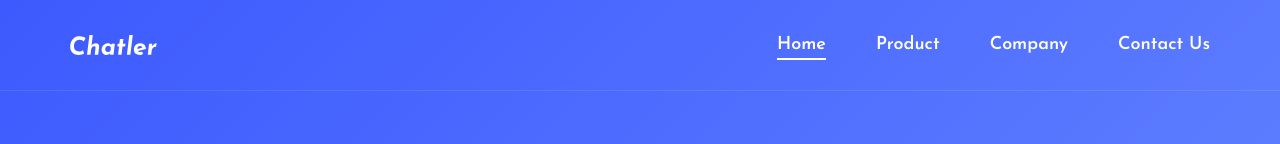
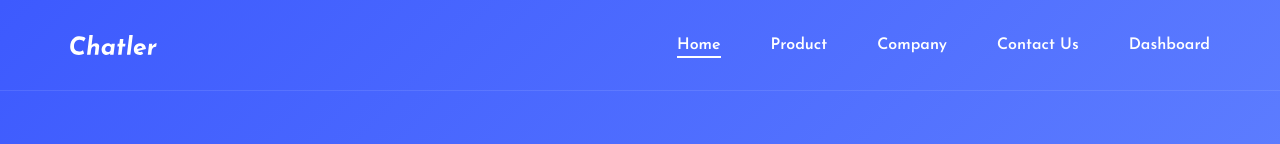
Before and after one commit to sebaudet26/chatler-web, a React (Create React App) app: page / in a window 1280 px wide. Shown: the top 144 px of the page. Built offline with nearby package versions, Linux system fonts and the light colour scheme.

Commit message:
Copy and Login Link

```diff
--- a/src/components/Footer/Footer.css
+++ b/src/components/Footer/Footer.css
@@ -1,7 +1,7 @@
 /* Colors */
 footer {
   padding: 75px 0;
-  font-size: 18px;
+  font-size: 16px;
   color: #2B313A;
   background: linear-gradient(135deg, #2A346E 0%, #465498 100%); }
   footer .footer-list li {
--- a/src/components/Footer/Footer.scss
+++ b/src/components/Footer/Footer.scss
@@ -2,7 +2,7 @@
 
 footer {
   padding: 75px 0;
-  font-size: 18px;
+  font-size: 16px;
   color: $black;
   background: $alt-gradient;
 
--- a/src/components/Footer/index.js
+++ b/src/components/Footer/index.js
@@ -34,6 +34,7 @@ class Footer extends Component {
                   <li><Link to='/case-study'>{t.menu.study}</Link></li>
                   <li><Link to='/company'>{t.menu.company}</Link></li>
                   <li><Link to='/contact'>{t.menu.contact}</Link></li>
+                  <li><a href='http://dashboard.chatler.io'>{t.menu.dashboard}</a></li>
                 </ul>
               </div>
               <div className="col-sm-3 col-xs-4">
--- a/src/components/Navbar/Navbar.css
+++ b/src/components/Navbar/Navbar.css
@@ -1,6 +1,6 @@
 /* Colors */
 nav {
-  font-size: 18px;
+  font-size: 16px;
   font-weight: 600;
   z-index: 99;
   position: absolute;
--- a/src/components/Navbar/Navbar.scss
+++ b/src/components/Navbar/Navbar.scss
@@ -1,7 +1,7 @@
 @import '../../lib/styles/variables.scss';
 
 nav {
-  font-size: 18px;
+  font-size: 16px;
   font-weight: 600;
   z-index: 99;
   position: absolute;
--- a/src/components/Navbar/index.js
+++ b/src/components/Navbar/index.js
@@ -25,6 +25,7 @@ class Navbar extends Component {
                 <NavLink activeClassName="active" className='menu-link' to='/features'>{t.menu.features}</NavLink>
                 <NavLink activeClassName="active" className='menu-link' to='/company'>{t.menu.company}</NavLink>
                 <NavLink activeClassName="active" className='menu-link' to='/contact'>{t.menu.contact}</NavLink>
+                <a className='menu-link' href='http://dashboard.chatler.io'>{t.menu.dashboard}</a>
               </div>
               <div className="mobile-menu">
                 <img className="mobile-menu-icon" src={MenuIcon} alt="" onClick={this.burgerToggle} />
--- a/src/translations/strings/en.js
+++ b/src/translations/strings/en.js
@@ -5,6 +5,7 @@ export default {
     study: 'Case Study',
     company: 'Company',
     contact: 'Contact Us',
+    dashboard: 'Dashboard',
   },
   home: {
     intro: {
@@ -104,11 +105,11 @@ export default {
       p1p1: 'In the Summer of 2018, the Chatler team contacted the Portland Pickles, a collegiate baseball team, to offer their in-seat delivery software and conduct a trial. We wanted to see what a frictionless ordering experience would bring to the fans and to the venue.',
       p1p2: 'We even decided as the founders, to do the deliveries ourselves get as much knowledge as possible about the process. The goal was not only to build the best product for the fans, but for the staff as well. Our results were overwhelmingly positive.',
       title2: 'Generating Additional Revenue',
-      p2: 'We help venues reach their full sales potential. We found that customers often abandoned purchases simply because the concessions lines and because they didn\'t want to miss the game.',
+      p2: 'We help venues reach their full sales potential. We found that customers often abandoned purchases simply because the concessions lines were too long and because they didn\'t want to miss the game.',
       title3: 'Reducing concession waiting times',
       p3: 'We all know that fans don\'t enjoy lines, but the same can be said for concession staff. We help them reduce their charge during the game and serving customers more efficiently.',
       title4: 'Improving the fan experience',
-      p4: 'The Pickles\' fans loved Chatler. Theirs response was far more positive than we could have imagined. What we found is that we helped them overcome three common pain points. Nobody likes to wait in line, no one wants to miss precious game time and lastly, if fans can avoid carrying cash or paying ATM fees, they will.',
+      p4: 'The Pickles\' fans loved Chatler. Their response was far more positive than we could have imagined. What we found is that we helped them overcome three common pain points. Nobody likes to wait in line, no one wants to miss precious game time and lastly, if fans can avoid carrying cash or paying ATM fees, they will.',
       testimonial1: 'Chatler kept me tuned into the game and well fed by delivering my food and beverages right to my seat.  Having in-seat service was one of the best additions to the Walker Stadium this year.',
       author1: '-David Shenson, Pickles Fan',
       testimonial2: 'No standing in lines and no need to pay ATM fees for cash lines. Chatler service is fast and friendly. This is how all teams will someday provide top notch customer service. Brilliant!',
--- a/src/translations/strings/fr.js
+++ b/src/translations/strings/fr.js
@@ -4,7 +4,8 @@ export default {
     features: 'Notre Produit',
     study: 'Étude de Cas',
     company: 'À Propos',
-    contact: 'Contactez-nous',
+    contact: 'Contact',
+    dashboard: 'Tableau de Bord',
   },
   home: {
     intro: {
@@ -93,9 +94,9 @@ export default {
     body: {
       title1: 'Introduction',
       p1p1: 'Pendant l\'été de 2018, l\'équipe Chatler a contacté les Pickles de Portland, une équipe de la WCL, pour offrir  leur service. Nous voulions voir ce qu\'une expérience sans friction pouvait amener aux fans.',
-      p1p2: 'Nous avons même décider en tant que fondateurs, de fair les livraisons nous-mêmes pour obtenir le plus de connaissances possibles sur l\'industrie et sur la procédure. Le but était non seulement d\'offrir le meilleur produit pour les fans, mais aussi pour les employés. Nos résultats étaient bien au-delà de nos attentes.',
+      p1p2: 'Nous avons même décider en tant que fondateurs, de faire les livraisons nous-mêmes pour obtenir le plus de connaissances possibles sur l\'industrie et sur la procédure. Le but était non seulement d\'offrir le meilleur produit pour les fans, mais aussi pour les employés. Nos résultats étaient bien au-delà de nos attentes.',
       title2: 'Générer un revenu additionnel',
-      p2: 'Nous aidons les amphithéâtres à atteindre leur plein potentiel de ventes. Nous avons déterminer que les partisans abandonnaient bien souvent un achat, simplement parce que les temps d\'attentes étaient trop longs et parce qu\'il ne voulait pas manquer de temps de jeu.',
+      p2: 'Nous aidons les amphithéâtres à atteindre leur plein potentiel de ventes. Nous avons déterminer que les partisans abandonnaient bien souvent un achat, simplement parce que les temps d\'attentes étaient trop longs et parce qu\'ils ne voulaient pas manquer de temps de jeu.',
       title3: 'Reducing concession waiting times',
       p3: 'We all know that fans don\'t enjoy lines, but the same can be said for concession staff. We help them reduce their charge during the game and serving customers more efficiently.',
       title4: 'Améliorer l\'expérience des fans',
@@ -104,7 +105,7 @@ export default {
       author1: '-David Shenson, Pickles Fan',
       testimonial2: 'Traduis de l\'anglais. Fini les files d\'attentes et les frais d\'ATM. Le service de Chatler était très rapide et amical. Dans le futur, c\'est comment toutes les équipes vont fournir le service. Très brilliant!',
       author2: '-John Windus, Reporteur',
-      testimonial3: 'Traduis de l\'anglais. Chatler était incroyable. Ça me permettait de rester engager avec la partie et ceux autour assis autour de moi, sans manquer une opportunité. Je pouvais avoir un brevage livré à moi dès que j\'en avais le besoin. L\'App était facile à utiliser and j\'aime le fait que je n\'avais pas à traîner de l\'argent comptant sur moi.',
+      testimonial3: 'Traduis de l\'anglais. Chatler était incroyable. Ça me permettait de rester engager avec la partie et ceux autour assis autour de moi. Sans manquer une opportunité, je pouvais avoir nourriture et breuvages livrés à moi dès que j\'en avais le besoin. L\'App était facile à utiliser and j\'aime le fait que je n\'avais pas à traîner de l\'argent comptant sur moi.',
       author3: '-Tory McVay, Fan des Pickles',
       testimonial4: 'Traduis de l\'anglais. Nous avons utilisé Chatler à plusieurs occasions au match des Pickles de Portland. L\'app est facile à utiliser et le service est très rapide.',
       author4: '-Yvonne McVay, Fan des Pickles',
```
